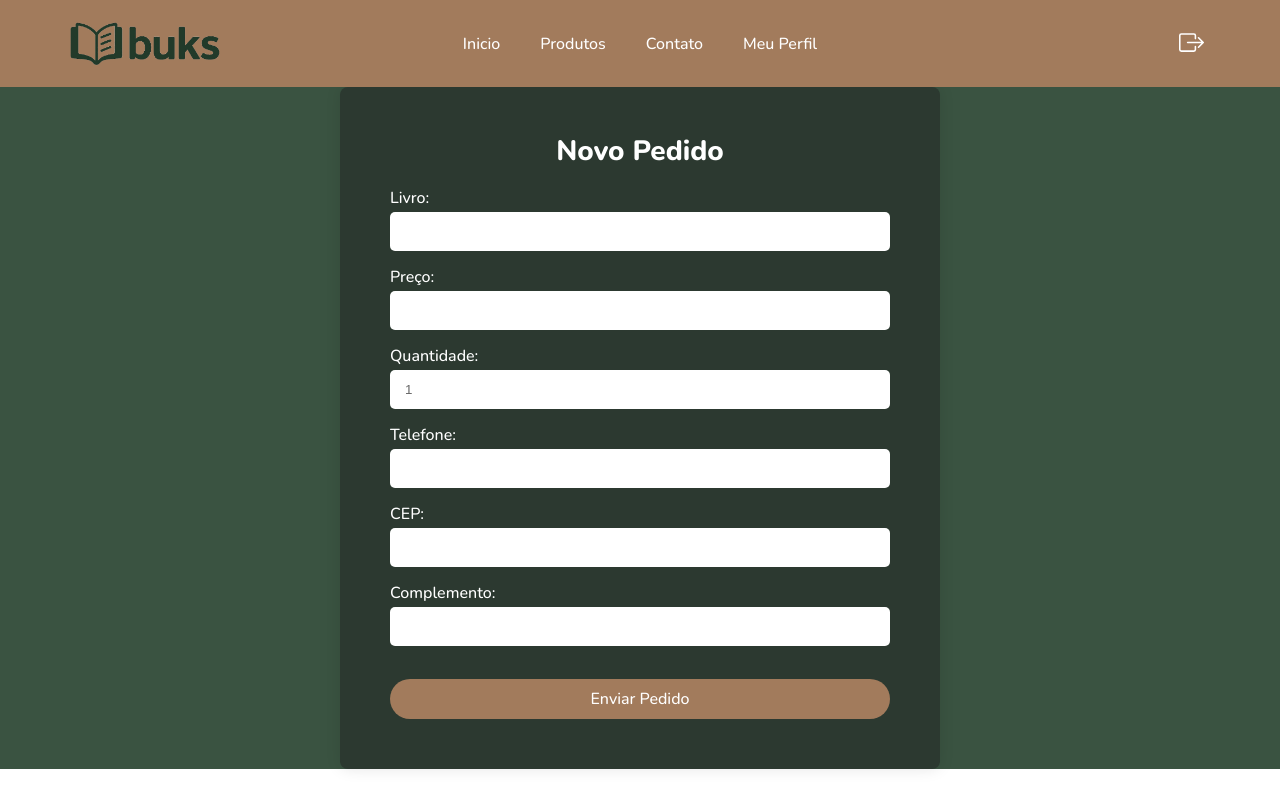
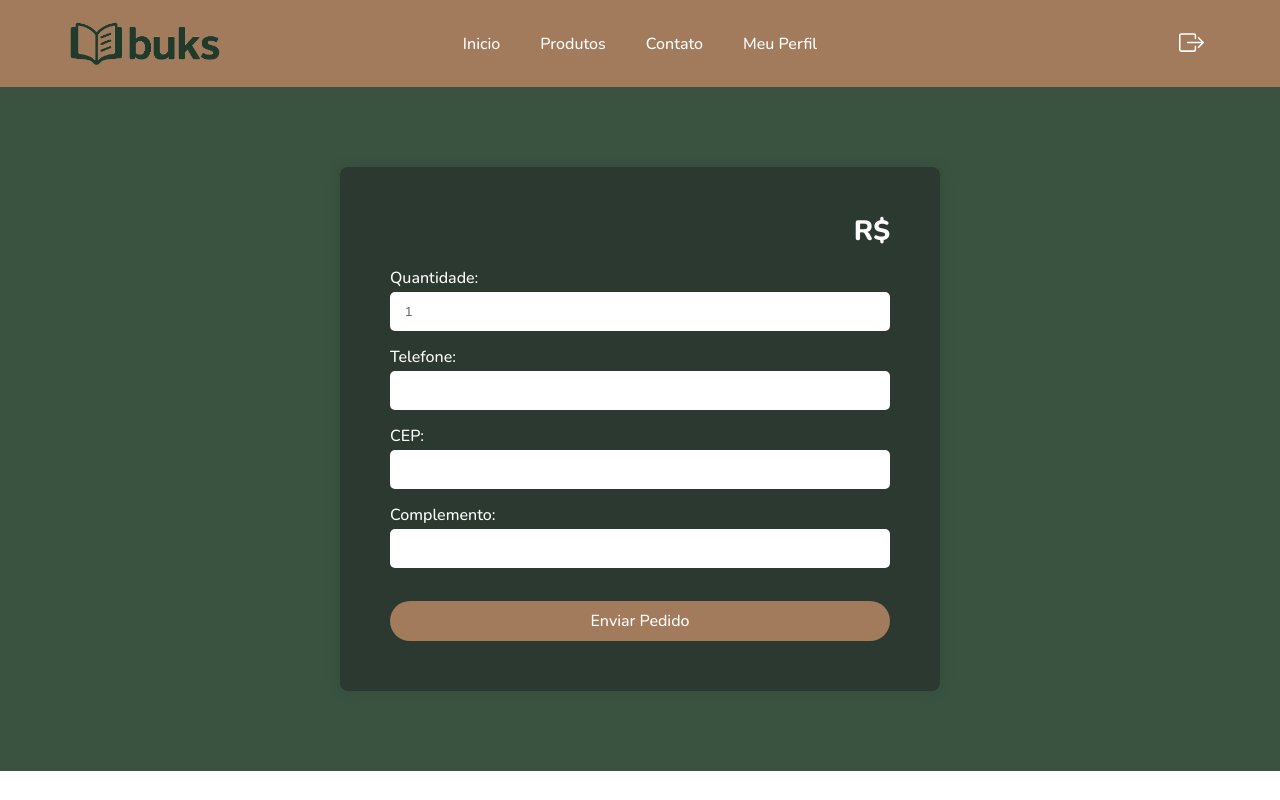
Before and after one commit to Jvictoroak/Buks, a React (Create React App) app in the folder buks/: page /pedido in a window 1280 px wide. Built offline with nearby package versions, Linux system fonts and the light colour scheme; sample sign-in values are in the browser's storage.

Commit message:
ajustes no css mal feito

```diff
--- a/buks/src/components/paginas/pedido_formulario/index.css
+++ b/buks/src/components/paginas/pedido_formulario/index.css
@@ -1,6 +1,6 @@
-/* Deixa o formulário centralizado e com visual semelhante ao cadastro */
 .pedido-formulario {width: 100%;
   background: #3a5341;
+  padding: 80px 0;
 }
 
 .pedido-formulario .conteudo {
@@ -21,6 +21,9 @@
   text-align: center;
   margin-bottom: 25px;
   font-size: 28px;
+  display: flex;
+  justify-content: space-between;
+  width: 100%;
 }
 
 .pedido-formulario form {
--- a/buks/src/components/paginas/pedido_formulario/index.tsx
+++ b/buks/src/components/paginas/pedido_formulario/index.tsx
@@ -64,16 +64,12 @@
     <div className="pedido-formulario">
       <div className="conteudo-1140">
         <div className="conteudo">
-          <h2 className="titulo t1">Novo Pedido</h2>
+
+          <div className="titulo t1">
+            <p>{produto?.nome || ''}</p>
+            <p>R$ {produto?.preco || ''}</p>
+          </div>
           <form onSubmit={handleSubmit}>
-            <div>
-              <label className='texto t1'>Livro:</label>
-              <input type="text" name="livro_nome" value={produto?.nome || ''} readOnly required />
-            </div>
-            <div>
-              <label className='texto t1'>Preço:</label>
-              <input type="text" name="livro_preco" value={produto?.preco || ''} readOnly required />
-            </div>
             <div>
               <label className='texto t1'>Quantidade:</label>
               <input type="number" name="quantidade" value={form.quantidade} min={1} max={produto?.estoque || 1} onChange={handleChange} required />
```
